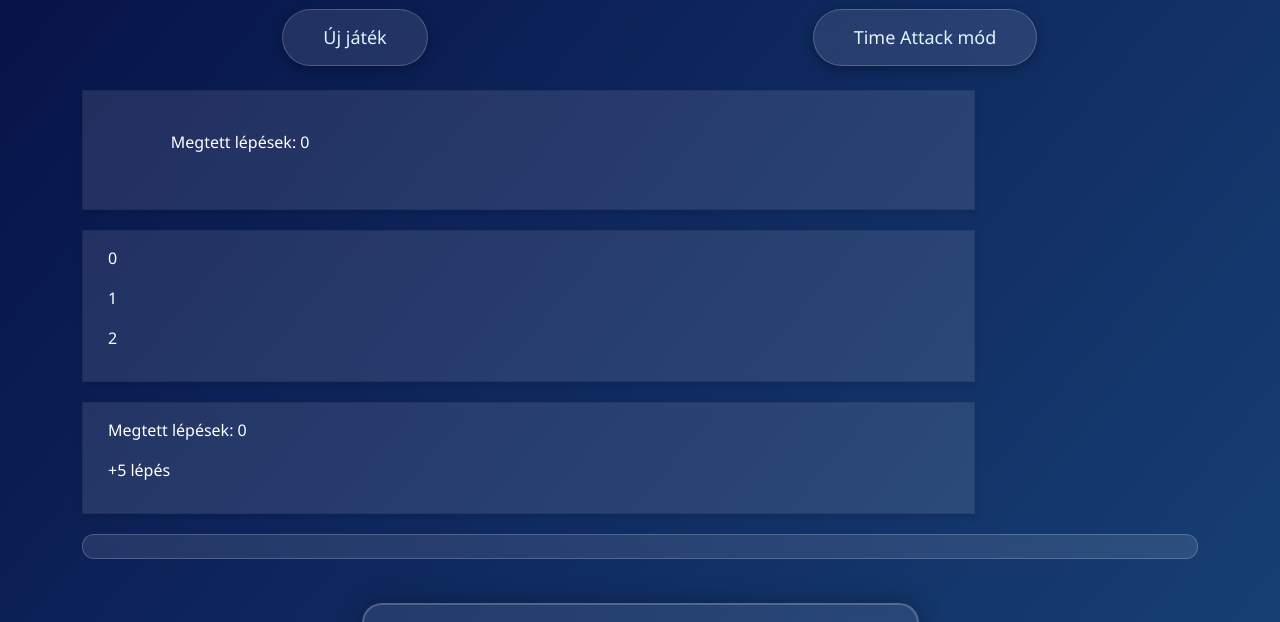
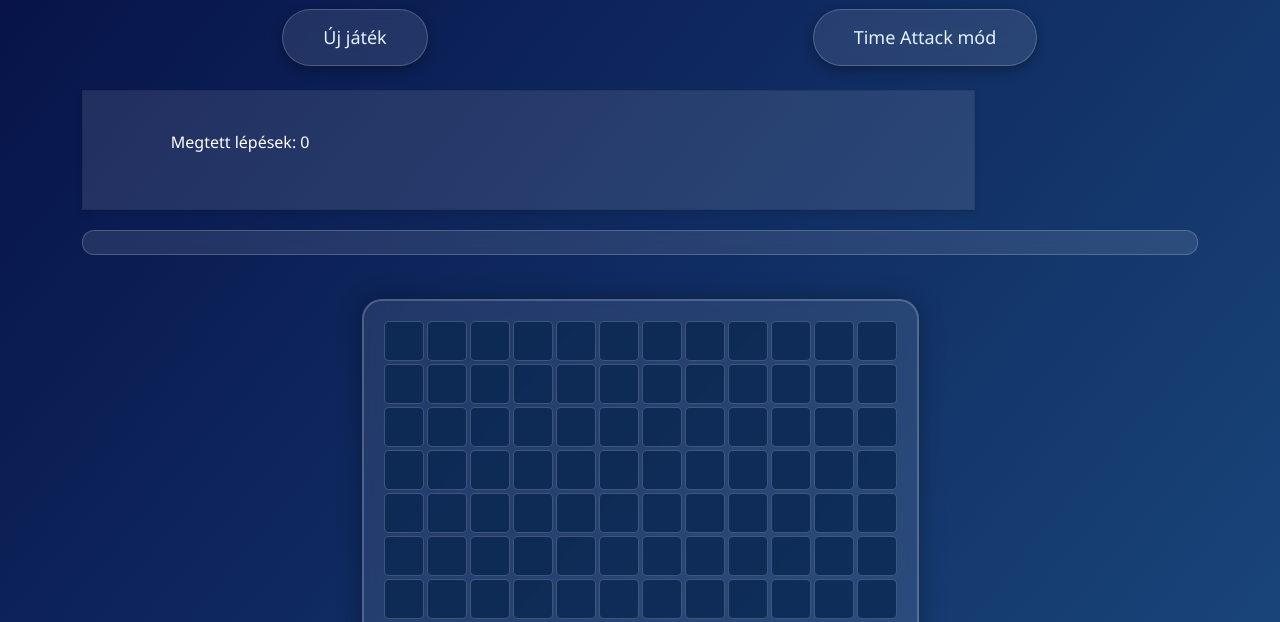
Before and after one commit to levipng/bootloader-bitfarag-verseny-2025-2, a plain HTML site: page index.html in a window 1280 px wide. Shown: the part 103-725 px from the top of the page. Drawn offline with Linux system fonts and the light colour scheme.

Commit message:
20:32;html

```diff
--- a/index.html
+++ b/index.html
@@ -34,20 +34,6 @@
         </div>
         </div>
 
-        <div class="game-info">
-            <tr>
-                <td><p>0</p></td>
-                <td><p>1</p></td>
-                <td><p>2</p></td>
-            </tr>
-        </div>
-
-                <div class="game-info">
-            <p id="lepesek">Megtett lépések: 0</p>
-            <p id="hatralevolepesek"></p>
-            <p id="pluszlepesek">+5 lépés</p>
-        </div>
-
         <div class="row">
             <div class="col12 mb-4">
                 <div class="progress" role="progressbar" aria-label="Example with label" aria-valuenow="25" aria-valuemin="0" aria-valuemax="100">
```
